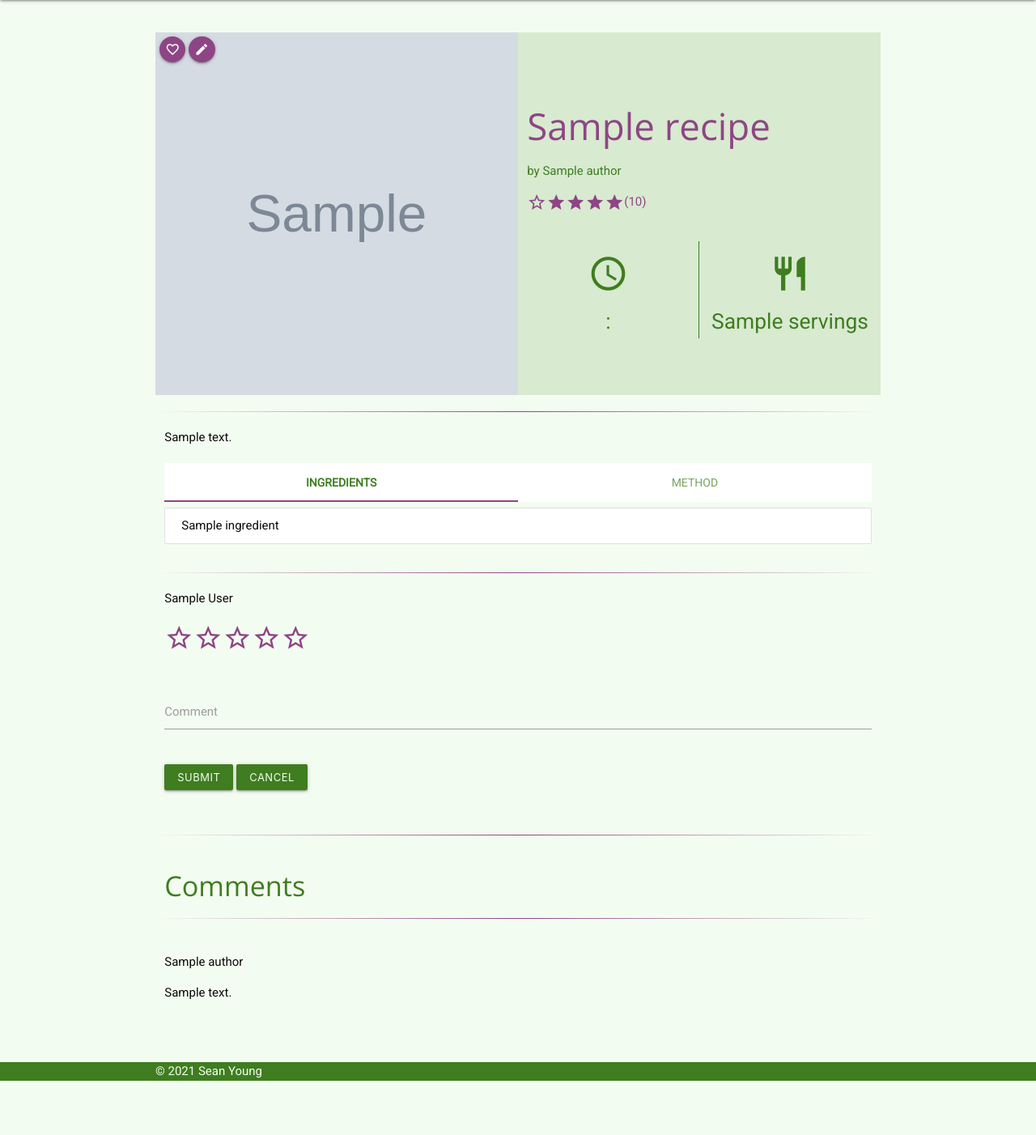
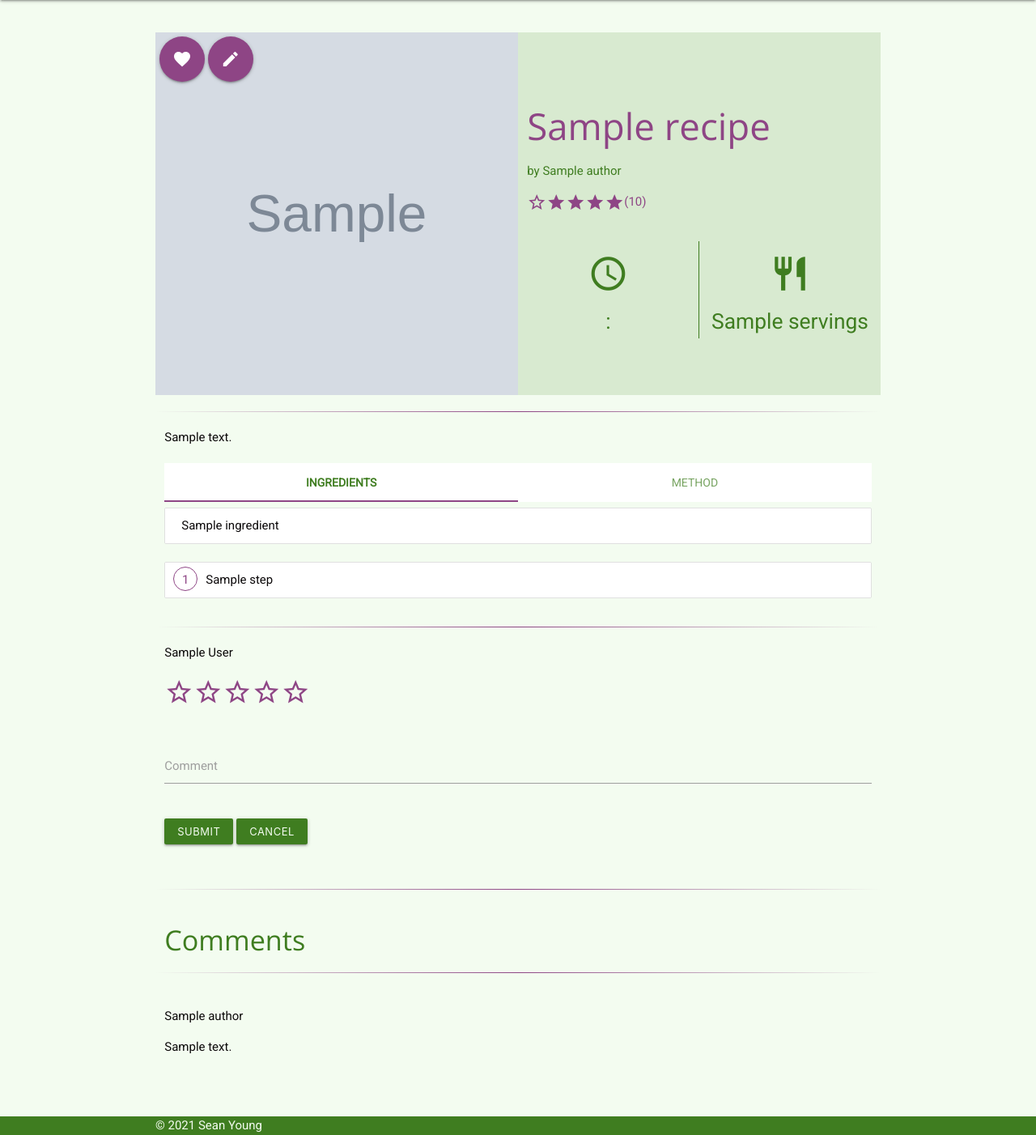
Before and after one commit to seanyoung247/Plum, a Flask app: page /recipe/1 in a window 1280 px wide. Shown: the part 64-1466 px from the top of the page at 81% size. Before the commit the page ends 1399 px from the top, so only its background shows below. Run offline with Flask 2, Linux system fonts and the light colour scheme; the visitor is signed in with stand-in values (Sample User, id 1); grey boxes marked "Sample" are stand-in pictures; a database or web service that is not in the repository returns one stand-in record (values such as "Sample title"); some libraries are stand-ins or nearby versions.

Commit message:
Feat: Adds recipe favoriting elements

```diff
--- a/static/css/style.css
+++ b/static/css/style.css
@@ -67,7 +67,7 @@
   background-color: #8E4585;
 }
 .btn-plum:hover {
-  background-color: #844d76;
+  background-color: #9F54B0;/*#9D876E;/*#844d76;*/
 }
 /*
  * Header and Navigation
@@ -173,10 +173,6 @@
 /*
  * Recipe page
  */
-#recipe-toolbar {
-  position: absolute;
-  margin: 5px;
-}
 .recipe-header {
   background-color: rgba(63,125,32,0.15);
 }
@@ -277,6 +273,22 @@
 {
   color: #F3FCF0;
   background-color: #8E4585;
+}
+/*
+ * Recipe toolbar and favorite element
+ */
+#recipe_toolbar {
+  position: absolute;
+  margin: 5px;
+}
+#recipe_favorite_form {
+  display: inline-block;
+}
+#recipe_favorite > input[type="checkbox"] ~ .material-icons::after {
+  content: "favorite_border";
+}
+#recipe_favorite > input[type="checkbox"]:checked ~ .material-icons::after {
+  content: "favorite";
 }
 /*
 * Star rating element
--- a/static/js/script.js
+++ b/static/js/script.js
@@ -52,7 +52,7 @@
 
 //Shows the current selected image in the image box
 $( "#recipe_image" ).on('change', function(event){
-  $( '#recipe_header_image' ).attr("src", $( this ).val());
+  $( '#recipe_header_image' ).prop("src", $( this ).val());
 });
 
 /*
@@ -86,6 +86,19 @@
 }
 
 /*
+ * Recipe favoriting
+ */
+$( "#recipe_favorite_form" ).submit(function(event) {
+  event.preventDefault();
+  //There's no real need for a callback here
+  submitFormAJAX(event, null);
+});
+
+$( "#recipe_favorite input[type=checkbox]" ).on('change', function(event) {
+  $( '#recipe_favorite_form' ).submit();
+});
+
+/*
  * Submits new comments for recipes via AJAX
  */
 $( "#recipe_comment_form" ).submit(function(event) {
@@ -112,7 +125,7 @@
   //Show the new comment at the top of the comment list
   let commentHTML = "<div class='row'><div class='col s12'><p>"
     + response.author.name + "</p><p>" + response.text + "</p></div></div>";
-  $( "#recipe-comments-wrapper" ).prepend(commentHTML);
+  $( "#recipe_comments_wrapper" ).prepend(commentHTML);
 }
 
 /*
@@ -129,7 +142,7 @@
   //Make AJAX request
   $.ajax({
     type : "POST",
-    url : $(event.target).attr("action"), //Get route from form action attribute
+    url : $(event.target).prop("action"), //Get route from form action attribute
     contentType : 'application/json;charset=UTF-8',
     data : JSON.stringify(serialised),
     success : callbackSuccess
--- a/templates/recipe.html
+++ b/templates/recipe.html
@@ -7,13 +7,22 @@
   <div class="container vpad">
     {# RECIPE TOOLBAR #}
       {% if session.user %}
-        <div id="recipe-toolbar">
-          <a id="recipe-favorite" class="btn-floating btn-small btn-plum">
-            <i class="material-icons">favorite_border</i>
-          </a>
+        <div id="recipe_toolbar">
+          <form id="recipe_favorite_form" method="POST"
+            action="{{ url_for('ajax_favorite') }}">
+            <input name="recipeId" type="hidden" value="{{ recipe._id }}">
+            <label id="recipe_favorite" data-path="url_for('ajax_favorite')"
+              class="btn-floating btn-large btn-plum">
+              <input name="favorite" type="checkbox"
+                {%- if  interaction.favorited -%}
+                  checked
+                {% endif %}/>
+              <i class="material-icons"></i>
+            </label>
+          </form>
           {% if ( (session.userid == recipe.author.user_id) or (session.userrole == 'admin')) %}
-            <a id="recipe-edit" href="{{ url_for('edit_recipe', pageid=recipe.pageid) }}"
-              class="btn-floating btn-small btn-plum">
+            <a id="recipe_edit" href="{{ url_for('edit_recipe', pageid=recipe.pageid) }}"
+              class="btn-floating btn-large btn-plum">
               <i class="material-icons">edit</i>
             </a>
           {% endif %}
@@ -72,7 +81,7 @@
           </li>
         </ul>
       </div>
-      <div id="Recipe-Ingredients" class="col s12">
+      <div id="Recipe_Ingredients" class="col s12">
         {% if recipe.ingredients|length > 0 %}
           <ul class="collection">
             {% for ingredient in recipe.ingredients %}
@@ -83,7 +92,7 @@
           </ul>
         {% endif %}
       </div>
-      <div id="Recipe-Method" class="col s12">
+      <div id="Recipe_Method" class="col s12">
         {% if recipe.steps|length > 0 %}
           <ol class="collection">
             {% for step in recipe.steps %}
@@ -149,7 +158,7 @@
 
         <div class="row">
           <div class="col s12 input-field">
-            <textarea id="recipe-comment" name="comment"
+            <textarea id="recipe_comment" name="comment"
               class="materialize-textarea" required></textarea>
             <label for="recipe-comment">Comment</label>
           </div>
@@ -179,7 +188,7 @@
       <hr class="col s12"/>
     </div>
     {# renders comments in reverse order (newest first) #}
-    <div id="recipe-comments-wrapper">
+    <div id="recipe_comments_wrapper">
     {% for comment in recipe.comments|reverse %}
       <div class="row">
         <div class="col s12">
```
